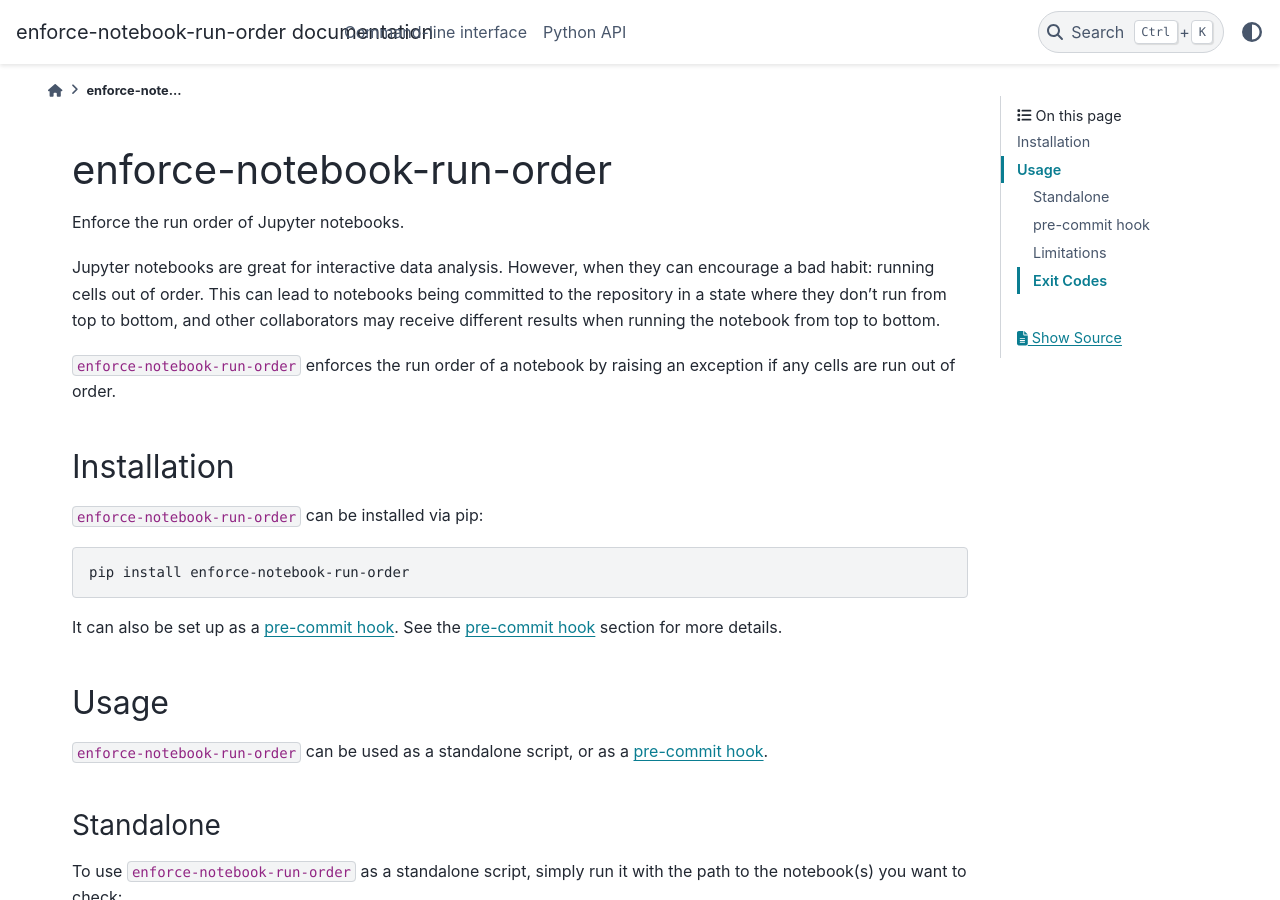
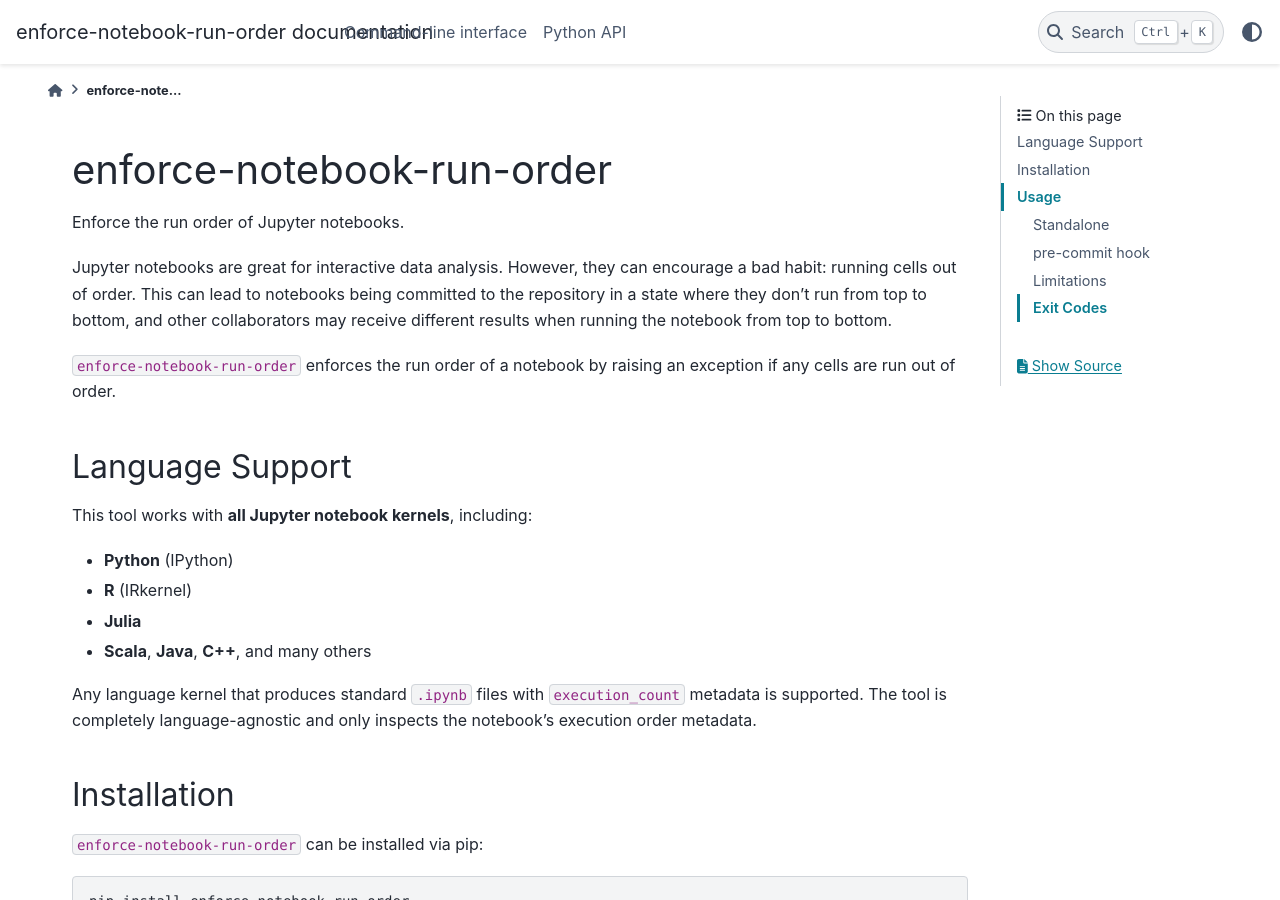
Before and after one commit to cmhac/enforce-notebook-run-order, a Sphinx documentation site: the page built from docs/README.rst, in a window 1280 px wide and 900 px high. Built offline with Sphinx 7.4.7 and the PyData theme 0.15.4, drawn with Linux system fonts in a browser that asks for light colours.

Commit message:
docs: add language support note to docs

```diff
--- a/docs/README.rst
+++ b/docs/README.rst
@@ -3,14 +3,28 @@
 
 Enforce the run order of Jupyter notebooks.
 
-Jupyter notebooks are great for interactive data analysis. However, when
-they can encourage a bad habit: running cells out of order. This can lead
+Jupyter notebooks are great for interactive data analysis. However, they
+can encourage a bad habit: running cells out of order. This can lead
 to notebooks being committed to the repository in a state where they don't run
 from top to bottom, and other collaborators may receive different results
 when running the notebook from top to bottom.
 
 ``enforce-notebook-run-order`` enforces the run order of a notebook by raising an exception if
 any cells are run out of order.
+
+Language Support
+----------------
+
+This tool works with **all Jupyter notebook kernels**, including:
+
+* **Python** (IPython)
+* **R** (IRkernel)
+* **Julia**
+* **Scala**, **Java**, **C++**, and many others
+
+Any language kernel that produces standard ``.ipynb`` files with ``execution_count`` metadata
+is supported. The tool is completely language-agnostic and only inspects the notebook's
+execution order metadata.
 
 Installation
 ------------
```
Also changed, not shown: AGENTS.md (+2 -0 lines), README.md (+22 -8 lines).
